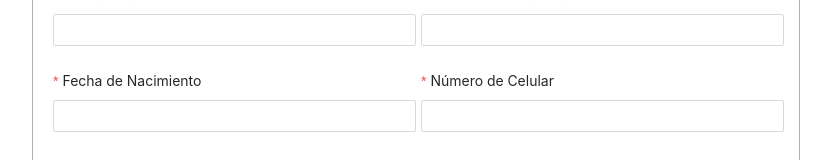
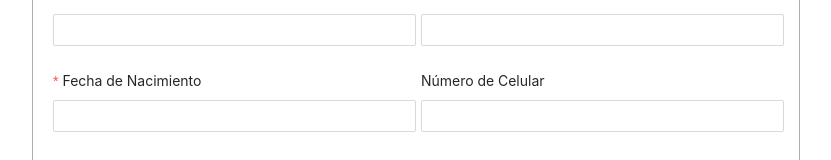
Before and after one commit to pabloluceroschneider/co-alquilando-frontend, a React (Create React App) app: page /sign-in in a window 1280 px wide. Shown: the part 222-382 px from the top of the page, without its empty margins (224-1055 px from the left). Built offline with nearby package versions, Linux system fonts and the light colour scheme.

Commit message:
step: Validaciones en visualizacion de campos secundarios

```diff
--- a/src/components/CustomizedForm/index.js
+++ b/src/components/CustomizedForm/index.js
@@ -14,12 +14,12 @@ const Row = (props) => {
 						key={element.label}
 						label={element.label}
 						name={element.name}
-						rules={[
+						rules={ element.required ? [
 							{
 								required: true,
 								message: 'Please input your username!'
 							}
-						]}
+						]: false}
 					>
 						<Input />
 					</Form.Item>
@@ -32,7 +32,7 @@ const Row = (props) => {
 const CustomizedForm = (props) => {
 	const { form } = props;
 	const { name, layout, fields } = form;
-	const { primaries, secondaries, tertiary } = fields;
+	const { primaries, secondaries, tertiaries } = fields;
 	const [ customizeForm ] = Form.useForm();
 	const [ showSecondary, setShowSecondary ] = useState(false);
 	const [ showTertiary, setShowTertiary ] = useState(false);
@@ -57,7 +57,9 @@ const CustomizedForm = (props) => {
 
 				{secondaries ? (
 					<p>
-						<a href="##" onClick={() => setShowSecondary(!showSecondary)}>{!showSecondary ? 'Show more+' : null}</a>
+						<a href="##" onClick={() => setShowSecondary(!showSecondary)}>
+							{!showSecondary ? 'Show more+' : null}
+						</a>
 					</p>
 				) : null}
 
@@ -69,7 +71,26 @@ const CustomizedForm = (props) => {
 
 				{showSecondary ? (
 					<p>
-						<a href="##" onClick={() => setShowSecondary(!showSecondary)}>{tertiary ? 'Show more+' : 'Show less-'}</a>
+						<a href="##" onClick={ (tertiaries && !showTertiary) ? () => setShowTertiary(!showTertiary) : () => setShowSecondary(false)}>
+							{tertiaries && !showTertiary ? 'Show more+' : showTertiary ? null : 'Show less-'}
+						</a>
+					</p>
+				) : null}
+
+				{showTertiary ? (
+					tertiaries.map((row, index) => {
+						return <Row key={index} fields={row} />;
+					})
+				) : null}
+
+				{showTertiary ? (
+					<p>
+						<a href="##" onClick={() => {
+							setShowTertiary(false);
+							setShowSecondary(false);
+						}}>
+							{showTertiary ? 'Show less-' : null}
+						</a>
 					</p>
 				) : null}
 
--- a/src/routes/signIn/index.js
+++ b/src/routes/signIn/index.js
@@ -58,8 +58,7 @@ const userForm = {
 				{
 					label: "Número de Celular",
 					name: "userPhone",
-					component: "Input",
-					required: true
+					component: "Input"
 				}
 			]
 		],
@@ -103,46 +102,43 @@ const userForm = {
 			]
 
 		],
-		tertiary: [
-			[
-				{
-					label: "Documento de Identidad",
-					name: "userDni",
-					component: "Input",
-				},
-				{
-					label: "Sexo",
-					name: "userSex",
-					component: "Select",
-					options : ["Femenino","Masculino","Otros"]
-				}
-			],
-			[
-				{
-					label: "Nacionalidad",
-					name: "userNationality",
-					component: "Input",
-				},
-				{
-					label: "Ciudad",
-					name: "userCity",
-					component: "Input",
-				}
-			],
-			[
-				{
-					label: "Descripción Personal",
-					name: "userDescription",
-					component: "TextArea",
-				},
-				{
-					label: "Cargar Imagen",
-					name: "userPhoto",
-					component: "Upload",
-				}
-			]
-
-		],
+		// tertiaries: [
+		// 	[
+		// 		{
+		// 			label: "Documento de Identidad",
+		// 			name: "userDni",
+		// 			component: "Input",
+		// 		},
+		// 		{
+		// 			label: "Sexo",
+		// 			name: "userSex",
+		// 			component: "Select",
+		// 			options : ["Femenino","Masculino","Otros"]
+		// 		},
+		// 		{
+		// 			label: "Nacionalidad",
+		// 			name: "userNationality",
+		// 			component: "Input",
+		// 		}
+		// 	],
+		// 	[
+		// 		{
+		// 			label: "Ciudad",
+		// 			name: "userCity",
+		// 			component: "Input",
+		// 		},
+		// 		{
+		// 			label: "Descripción Personal",
+		// 			name: "userDescription",
+		// 			component: "TextArea",
+		// 		},
+		// 		{
+		// 			label: "Cargar Imagen",
+		// 			name: "userPhoto",
+		// 			component: "Upload",
+		// 		}
+		// 	]
+		// ]
 	}
 };
 
```
